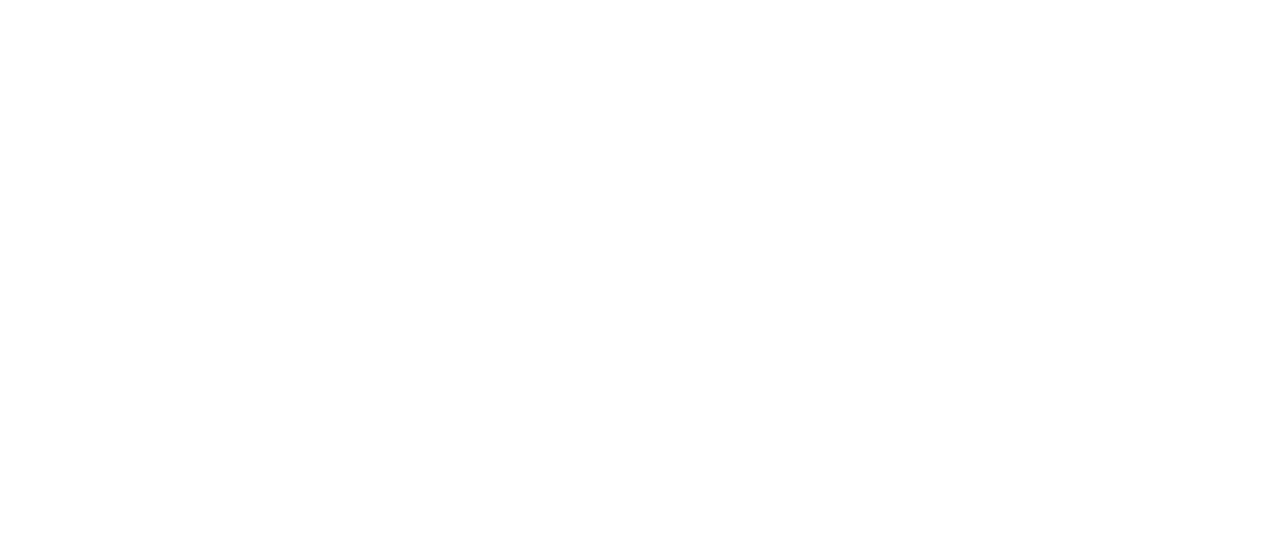
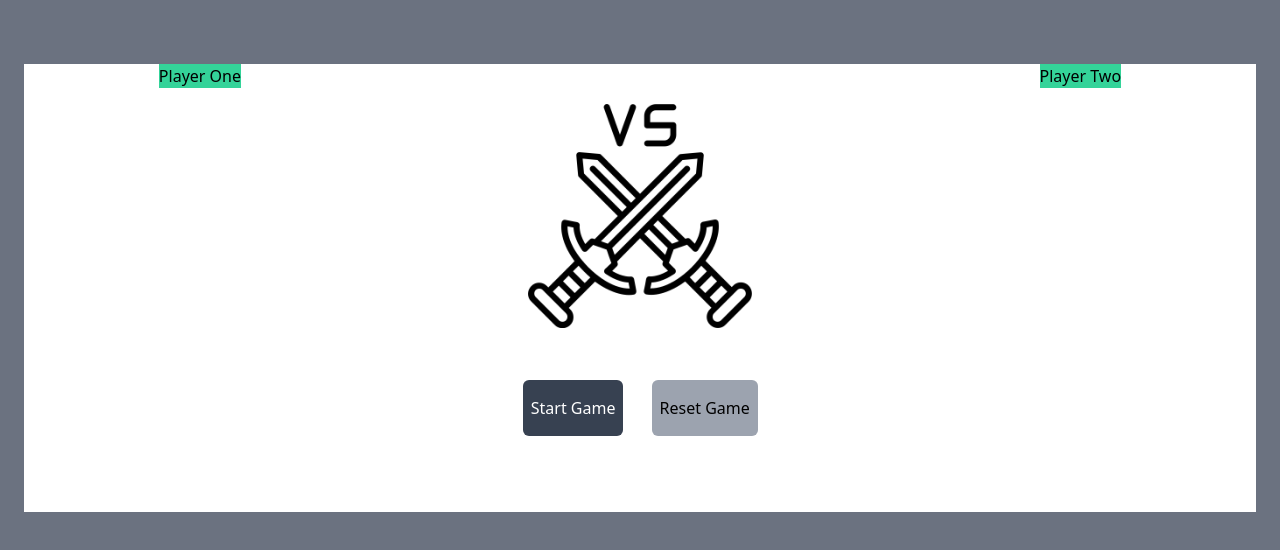
Before and after one commit to devkovmtl/battleship, a website built with webpack: page public/index.html in a window 1280 px wide. Built offline with nearby package versions, Linux system fonts and the light colour scheme.

Commit message:
Insert image background and add start and reset button

```diff
--- a/public/index.html
+++ b/public/index.html
@@ -6,6 +6,52 @@
     <meta name="viewport" content="width=device-width, initial-scale=1.0" />
   </head>
   <body>
-    <div id="root"></div>
+    <div id="root" class="h-screen bg-gray-500 px-6 py-16">
+      <div class="players-board flex justify-around items-start bg-white h-2/3">
+        <div class="player-one-container bg-green-400">
+          <h3>Player One</h3>
+          <div class="player-one-grid-container"></div>
+          <div class="player-one-ship-container"></div>
+        </div>
+        <div class="ui-container h-full py-5">
+          <div class="ui-img-container w-56 py-5 mx-auto mb-8"></div>
+          <div class="ui-btn-container">
+            <button
+              class="
+                btn-start
+                mx-3
+                px-2
+                py-4
+                bg-gray-700
+                text-white
+                hover:bg-gray-600
+                rounded-md
+              "
+            >
+              Start Game
+            </button>
+            <button
+              class="
+                btn-reset
+                mx-3
+                px-2
+                py-4
+                bg-gray-400
+                text-black
+                hover:bg-gray-300
+                rounded-md
+              "
+            >
+              Reset Game
+            </button>
+          </div>
+        </div>
+        <div class="player-two-container bg-green-400">
+          <h3>Player Two</h3>
+          <div class="player-two-grid-container"></div>
+          <div class="player-two-ship-container"></div>
+        </div>
+      </div>
+    </div>
   </body>
 </html>
--- a/src/index.ts
+++ b/src/index.ts
@@ -1,51 +1,17 @@
-import {
-  DESTROYER,
-  DESTROYER_LENGTH,
-  SUBMARINE,
-  SUBMARINE_LENGTH,
-} from './constants'
-import { Oriention } from './enum'
-import createGameboard from './Gameboard/gameboard'
 import './index.css'
-import createShip from './Ship/ship'
-// import createComponent from './createComponent'
-// import createShip from './Ship/ship'
+//@ts-ignore
+import VsImg from './images/player-versus-player.png'
 
-// const root = document.querySelector('#root')
+function insertImageBackground() {
+  const imgUIContainer = document.querySelector('.ui-img-container')
 
-// const s1 = createShip('Cruiser', 3)
-// console.log(s1)
+  const imgEl = document.createElement('img')
+  imgEl.setAttribute('alt', 'Player Vs Player')
+  imgEl.setAttribute('src', VsImg)
+  imgEl.classList.add('img-element', 'w-full')
+  imgUIContainer?.appendChild(imgEl)
+}
 
-// root?.appendChild(
-//   createComponent(
-//     'div',
-//     'container',
-//     ['bg-blue-400', 'text-gray-400'],
-//     'Hello World'
-//   )
-// )
-
-// s1.hit(1)
-// s1.hit(2)
-// console.log(s1)
-// s1.hit(4)
-// s1.hit(20)
-// s1.hit(21)
-// s1.hit(5)
-// console.log(s1.isSunk())
-// s1.hit(6)
-// console.log(s1.isSunk())
-let gameboard = createGameboard()
-console.log(gameboard)
-const submarine = createShip(SUBMARINE, SUBMARINE_LENGTH)
-const destroyer = createShip(DESTROYER, DESTROYER_LENGTH)
-// gameboard.placeCharacter(0, 0, ship)
-// console.log(gameboard)
-gameboard.placeCharacter(0, 0, submarine)
-gameboard.placeCharacter(0, 2, destroyer, Oriention.Vertical)
-gameboard.receiveAttack(0, 0)
-gameboard.receiveAttack(0, 1)
-gameboard.receiveAttack(0, 2)
-
-console.log(submarine.isSunk())
-console.log(submarine)
+document.addEventListener('DOMContentLoaded', () => {
+  insertImageBackground()
+})
--- a/webpack.config.js
+++ b/webpack.config.js
@@ -11,6 +11,10 @@ module.exports = {
   entry: './src/index.ts',
   module: {
     rules: [
+      {
+        test: /\.(png|jpg|jpeg|svg|gif)$/i,
+        type: 'asset',
+      },
       {
         test: /\.css?$/,
         use: [
@@ -42,6 +46,7 @@ module.exports = {
   ],
   output: {
     filename: '[name].bundle.js',
+    assetModuleFilename: 'images/[hash][ext][query]',
     path: path.resolve(__dirname, 'dist'),
     clean: true,
   },
```
Also changed, not shown: src/images/player-versus-player.png (added).
